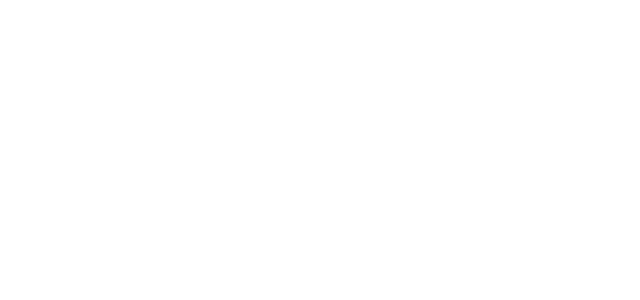
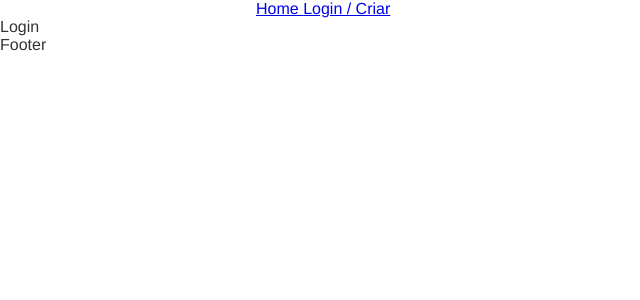
Before and after one commit to MarcioTomaz/React_origamid_dogs, a React (Create React App) app: page /login in a window 1280 px wide. Shown: the top 300 px of the page, without its empty margins (0-640 px from the left). Built offline with nearby package versions, Linux system fonts and the light colour scheme.

Commit message:
estrutura inicial

```diff
--- a/src/App.css
+++ b/src/App.css
@@ -1,4 +1,39 @@
-input {
+*{
+  box-sizing: border-box;
+}
+
+body{
+  margin: 0px;
+  color: #333;
+  --type-first: Helvetica, Arial, sans-serif;
+  --type-second:'Spectral', Georgia;
+  font-family: var(--type-first);
+}
+
+h1, h2, h3, h4, p {
+  margin: 0px;
+}
+
+ul, li{
+  list-style: none;
+  padding: 0px;
+  margin: 0px;
+}
+
+img {
   display: block;
-  margin-bottom: 1rem;
+  max-width: 100%;
 }
+
+button, input{
+  display: block;
+  font-size: 1rem;
+  font-family: var(--type-first);
+  color:#333;
+}
+
+.container{
+  max-width: 50rem;
+  padding: 0 1rem;
+  margin: 0 auto;
+}
--- a/src/App.js
+++ b/src/App.js
@@ -1,12 +1,24 @@
 import React from "react";
+import { BrowserRouter, Route, Routes } from "react-router-dom";
 import './App.css';
+import Footer from "./Components/Footer";
+import Header from "./Components/Header";
+import Home from "./Components/Home";
+import Login from "./Components/Login/Login";
 
 function App() {
   return (
-    <div>
+    <>
+      <BrowserRouter >
+        <Header />
+        <Routes >
+          <Route path="/" element={<Home />} />
+          <Route path="/login" element={<Login />} />
 
-
-    </div>
+        </Routes>
+        <Footer />
+      </BrowserRouter>
+    </>
   );
 }
 
--- /dev/null
+++ b/src/Components/Footer.js
@@ -0,0 +1,10 @@
+import React from 'react'
+import styles from './Footer.module.css'
+
+const Footer = () => {
+  return (
+    <div styles={styles.footer}>Footer</div>
+  )
+}
+
+export default Footer
--- /dev/null
+++ b/src/Components/Header.js
@@ -0,0 +1,16 @@
+import React from 'react'
+import { Link } from 'react-router-dom'
+import styles from './Header.module.css'
+
+const Header = () => {
+  return (
+    <div styles={styles.header}>
+      <nav className="container">
+        <Link to={"/"}>Home </Link>
+        <Link to={"/login"}>Login / Criar </Link>
+      </nav>
+    </div>
+  )
+}
+
+export default Header
--- /dev/null
+++ b/src/Components/Home.js
@@ -0,0 +1,9 @@
+import React from 'react'
+
+const Home = () => {
+  return (
+    <div>Home</div>
+  )
+}
+
+export default Home
--- /dev/null
+++ b/src/Components/Login/Login.js
@@ -0,0 +1,9 @@
+import React from 'react'
+
+const Login = () => {
+  return (
+    <div>Login</div>
+  )
+}
+
+export default Login
```
Also changed, not shown: src/Components/Footer.module.css (added), src/Components/Header.module.css (added).
